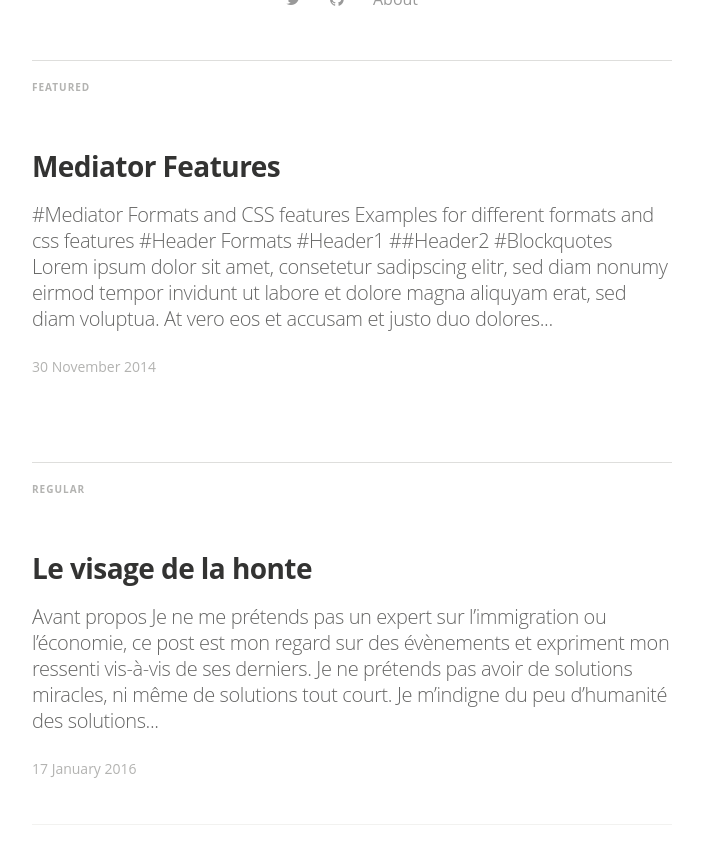
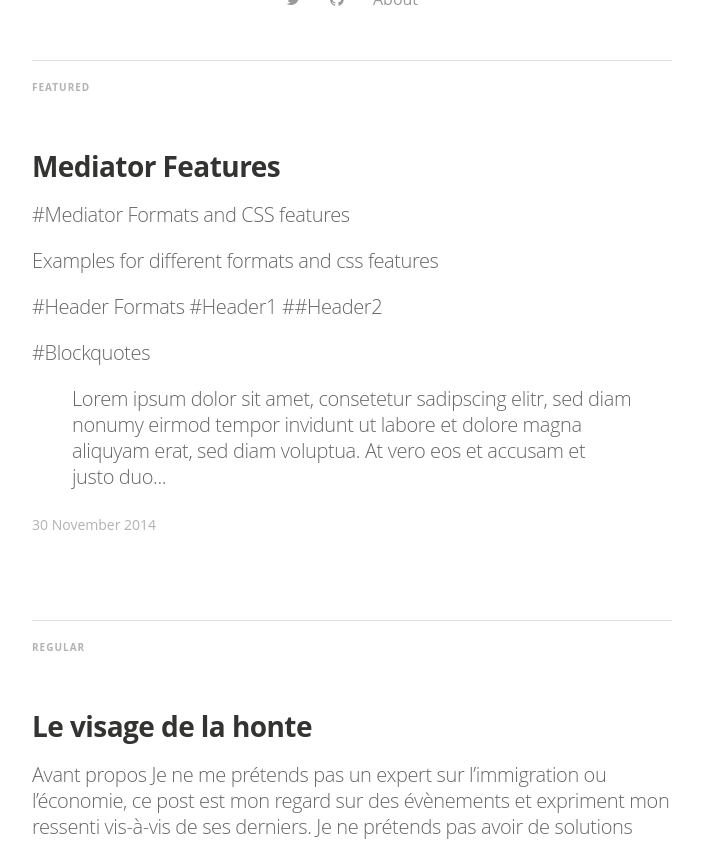
Before and after one commit to clawfire/clawfire.net, a Jekyll site: the page built from index.html, in a window 1280 px wide and 900 px high, scrolled down 592 px, cut to the strip 59-900 px from the top of the window. Shown: the whole strip, without its empty margins (288-991 px from the left). Built offline with Jekyll 4.4.1, drawn with Linux system fonts in a browser that asks for light colours; nearby versions of some CDN libraries; some web fonts are replaced; the list of posts is cut into pages by our own code.

Commit message:
remove the strip html from the listing

```diff
--- a/index.html
+++ b/index.html
@@ -41,7 +41,7 @@
               <h2 class="post-title" itemprop="name"><a href="{{ post.url }}" itemprop="url">{{ post.title }}</a></h2>
             </header>
             <section class="post-excerpt" itemprop="description">
-              <p>{{ post.content | strip_html | truncatewords: 50 }}</p>
+              <p>{{ post.content | truncatewords: 50 }}</p>
             </section>
             <div class="post-meta">
               <time datetime="{{ post.date | date_to_long_string }}">{{ post.date | date_to_long_string }}</time>
```
